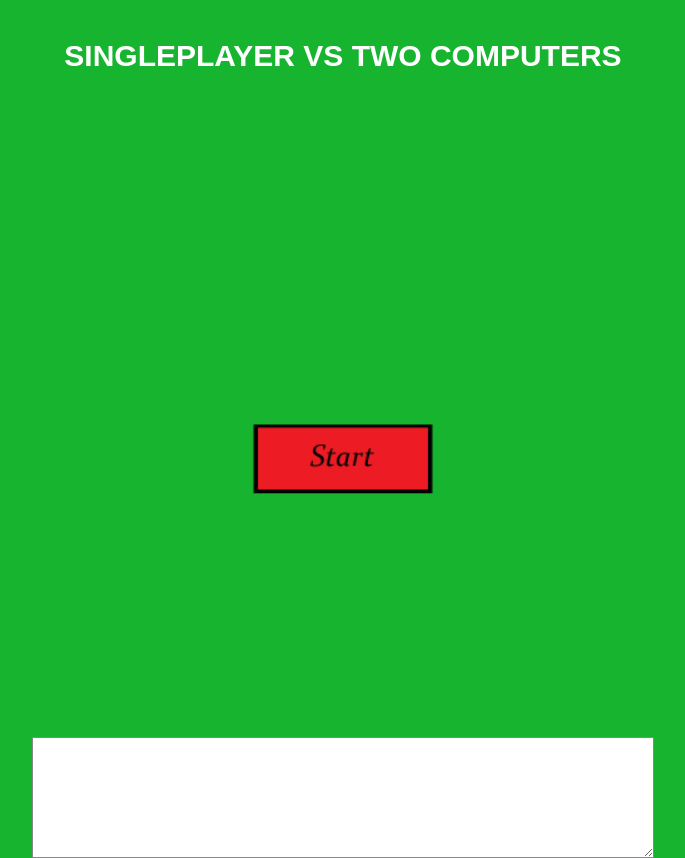
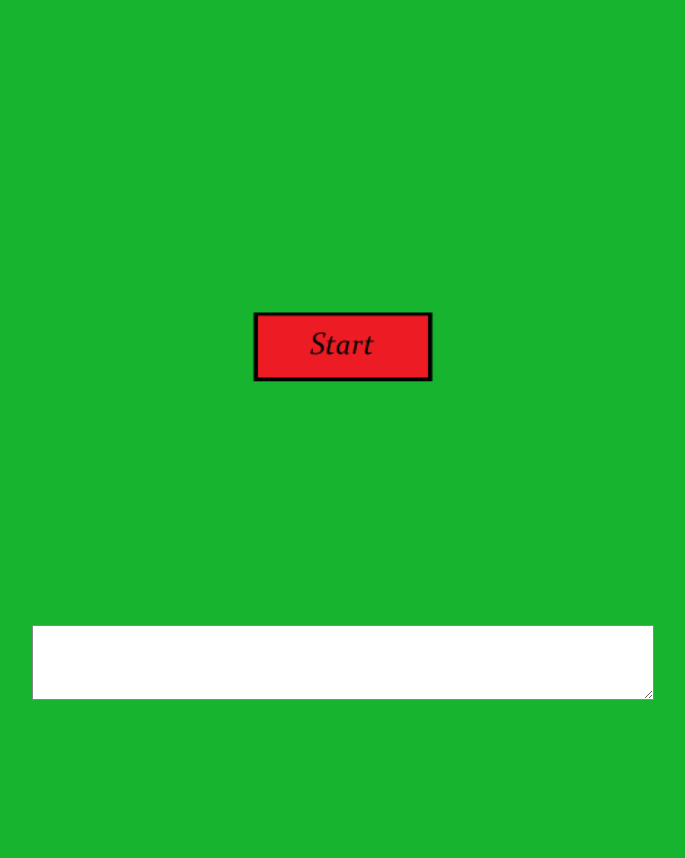
Before and after one commit to Martinc94/25CardGame, a website: page GameClient/html/index2cpu.html in a window 1280 px wide. Shown: the whole page, without its empty margins (297-982 px from the left). After the commit the page ends 800 px from the top, so only its background shows below. Drawn offline with Linux system fonts and the light colour scheme; animation ran at ten frames a second.

Commit message:
edited html

```diff
--- a/GameClient/html/index2cpu.html
+++ b/GameClient/html/index2cpu.html
@@ -10,8 +10,7 @@
 		<meta name="viewport" content="width=device-width, initial-scale=1.0, maximum-scale=1.0, minimum-scale=1.0, user-scalable=no" />
 	</head>
 	<body>
-		<h1 align="center">SinglePlayer vs Two Computers</h1>
 		<div id="phaser"></div>
-		<textarea id="gameText" rows="5" cols="50" readonly></textarea>
+		<textarea id="gameText" rows="3" cols="50" readonly></textarea>
 	</body>
 </html>
```
Also changed, not shown: GameClient/html/index.html (+1 -2 lines).
